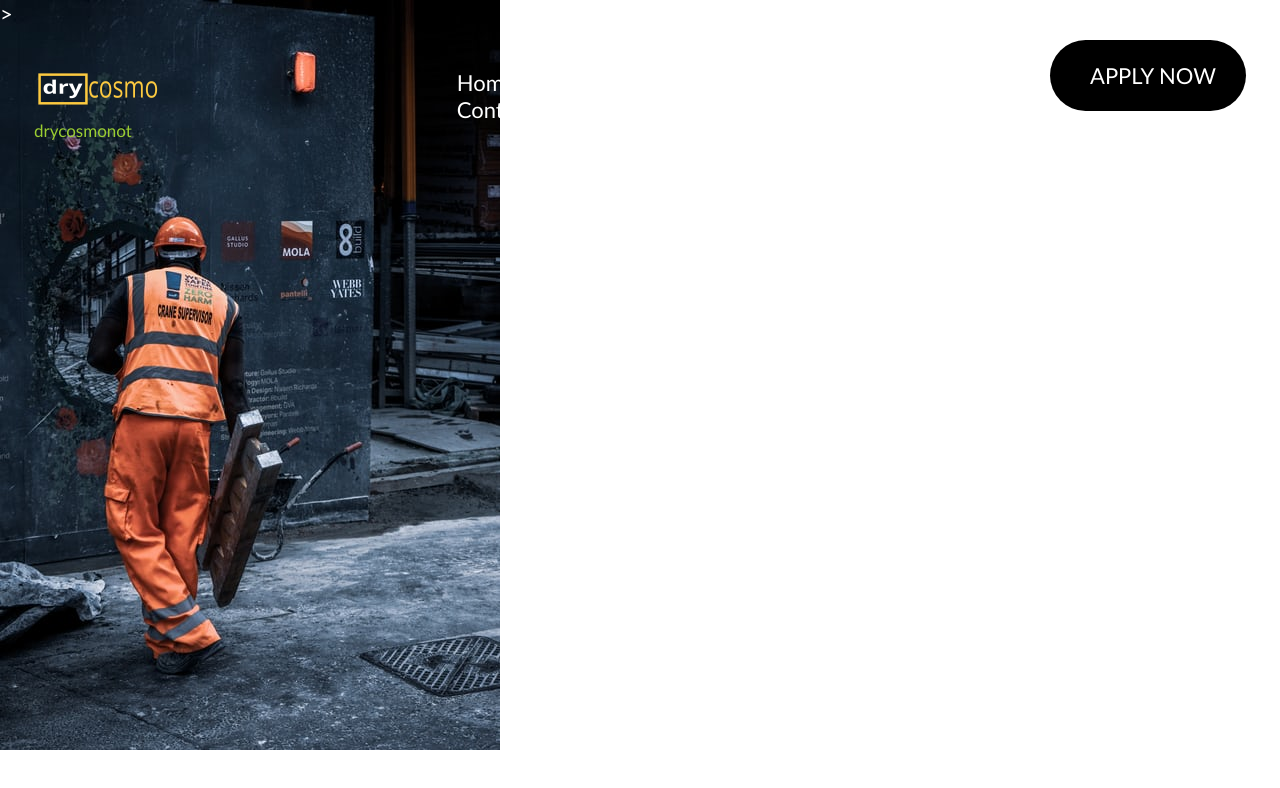
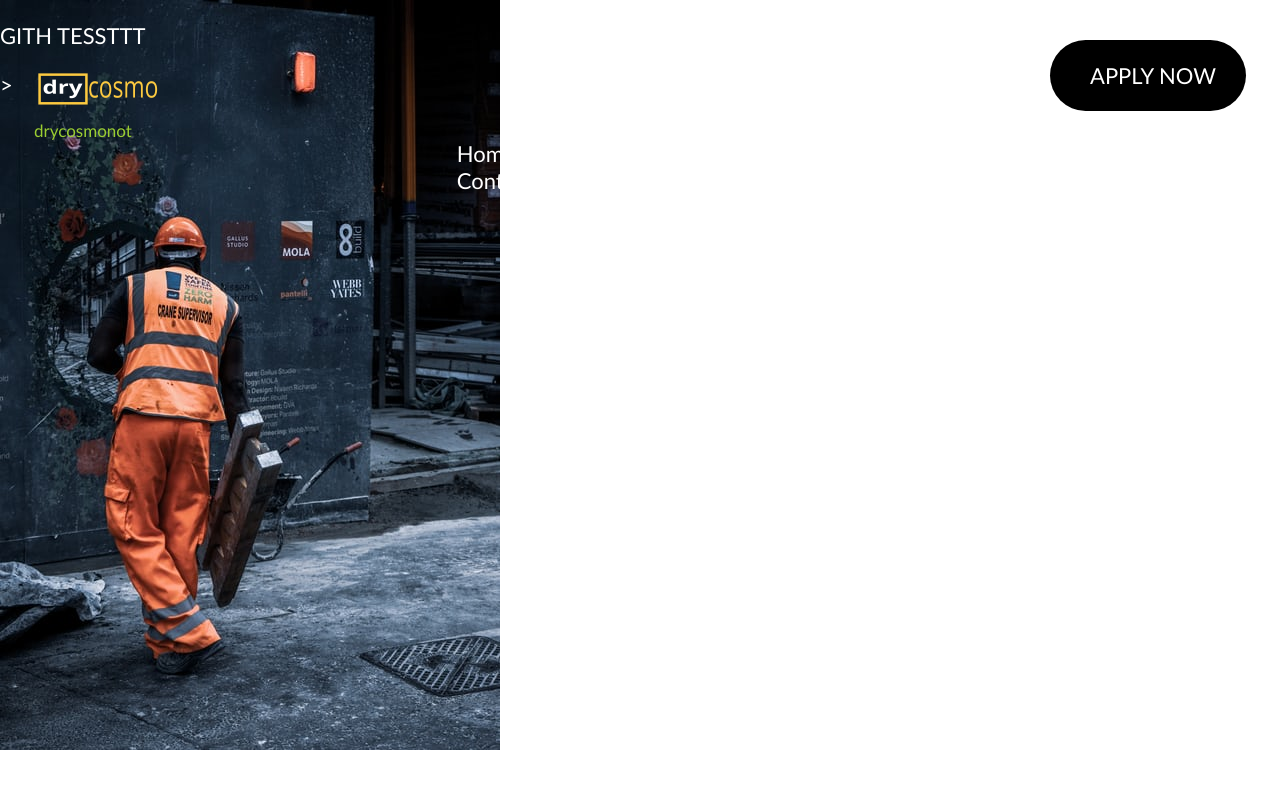
Before and after one commit to dryimage/codes, a plain HTML site: page index.html in a window 1280 px wide. Drawn offline with Linux system fonts and the light colour scheme.

Commit message:
Added index

```diff
--- a/index.html
+++ b/index.html
@@ -96,6 +96,7 @@
 <body>
     <header class="header">
         <!-- Left part of nav bar -->
+        <p>GITH TESSTTT</p>
         <div class="left">
             <img src="logo6.png" alt="not shown">
             <p id="logoname">drycosmonot</p>
```
